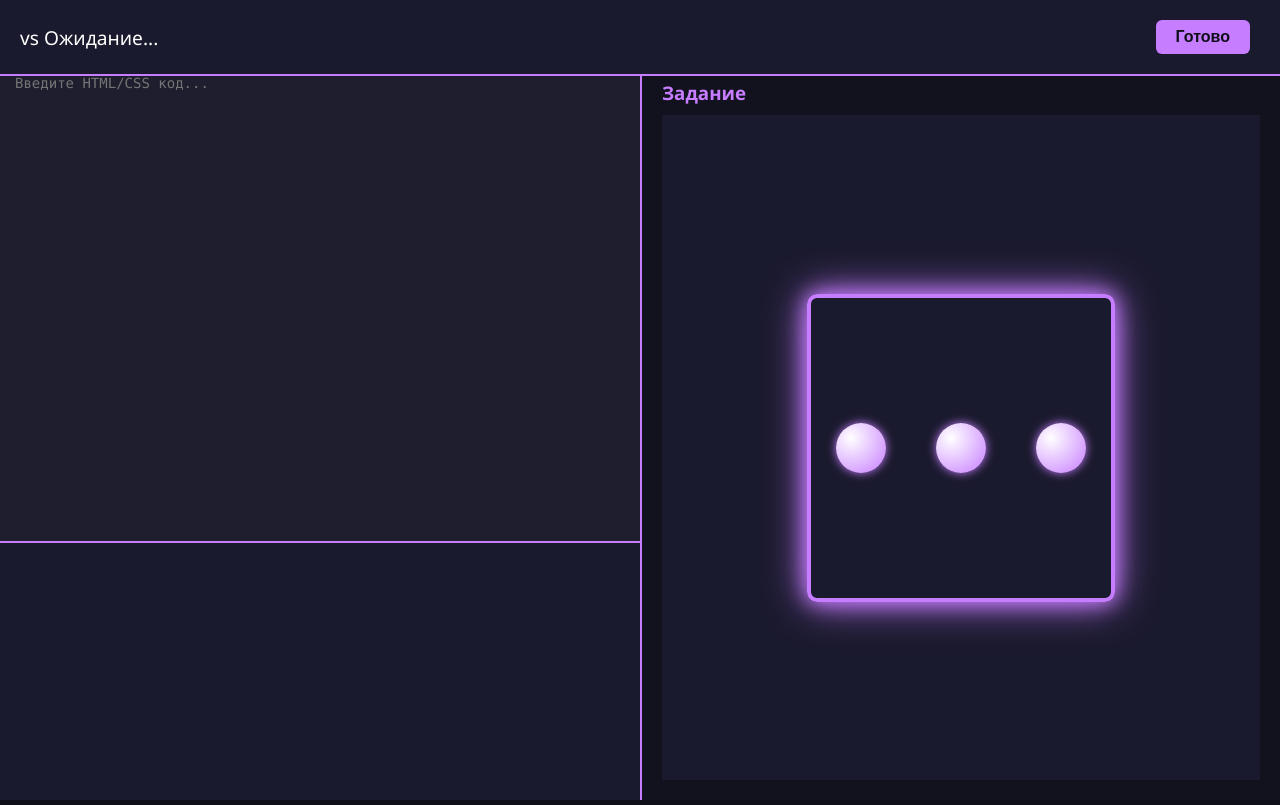
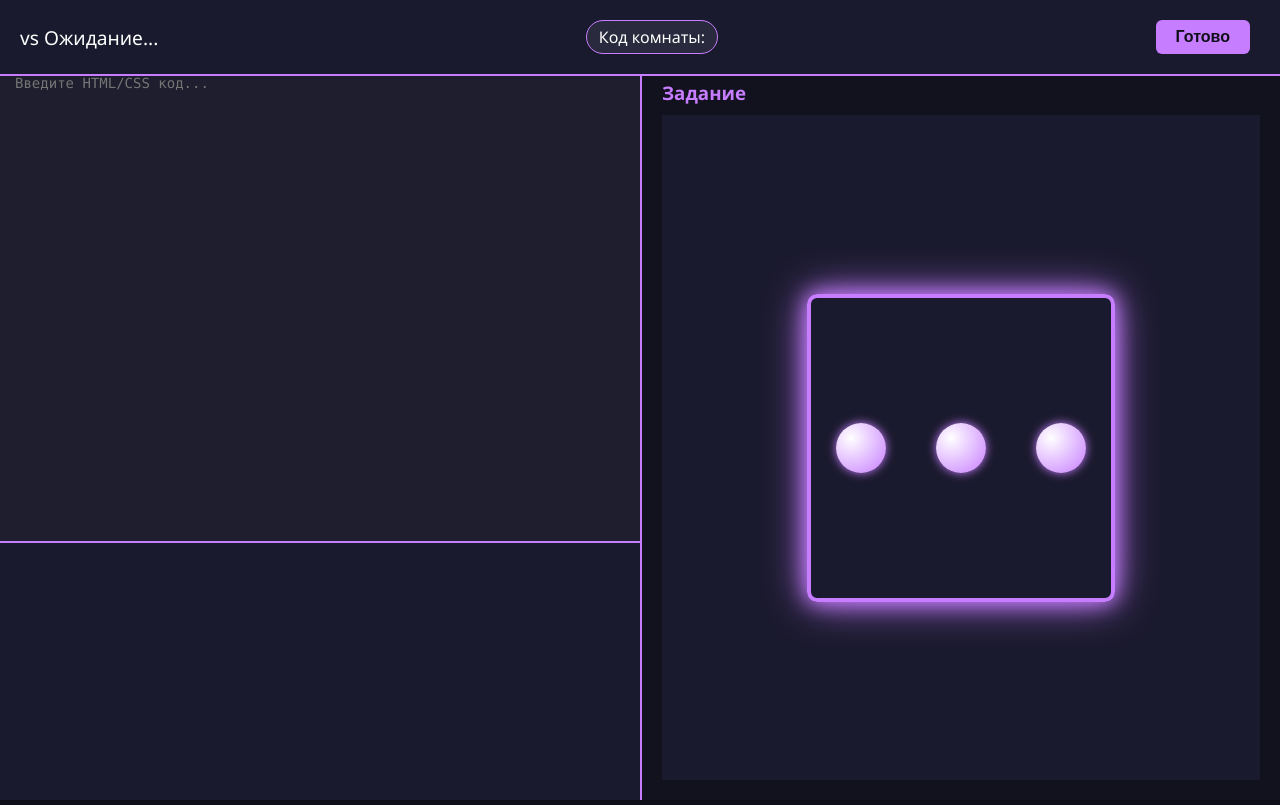
Before and after one commit to muk1m0v/code-duel, a website: page public/room.html in a window 1280 px wide. Drawn offline with nearby package versions, Linux system fonts and the light colour scheme; no server answers.

Commit message:
Добавлено код комнати!

```diff
--- a/public/client.js
+++ b/public/client.js
@@ -1,4 +1,4 @@
-// client.js
+// client.js — добавлено отображение кода комнаты на странице битвы
 const socket = io();
 
 let currentRoomCode = null;
@@ -7,7 +7,6 @@ let gameActive = false;
 
 socket.on('connect', () => {
   mySocketId = socket.id;
-  // если мы на странице комнаты, синхронизируемся
   if (document.getElementById('codeEditor')) {
     requestRoomSync();
   }
@@ -57,7 +56,6 @@ if (document.getElementById('createRoomBtn')) {
       if (res && res.success) {
         currentRoomCode = res.roomCode;
         sessionStorage.setItem('roomCode', currentRoomCode);
-        // сразу переходим в комнату
         window.location.href = '/room';
       } else {
         document.getElementById('errorMsg').textContent = res ? res.message : 'Ошибка создания комнаты';
@@ -100,6 +98,12 @@ if (document.getElementById('codeEditor')) {
 
   if (roomCode) {
     currentRoomCode = roomCode;
+
+    // Показываем код комнаты рядом с кнопкой
+    const roomCodeSpan = document.getElementById('roomCodeValue');
+    if (roomCodeSpan) {
+      roomCodeSpan.textContent = roomCode;
+    }
 
     const editor = document.getElementById('codeEditor');
     const previewFrame = document.getElementById('previewFrame');
@@ -186,7 +190,6 @@ if (document.getElementById('codeEditor')) {
       });
     }
 
-    // если сокет уже подключен — синхронизируемся (обработчик connect уже есть выше)
     if (socket.connected) {
       requestRoomSync();
     }
--- a/public/room.html
+++ b/public/room.html
@@ -11,6 +11,9 @@
   <div id="topBar">
     <div id="playersInfo">
       <span id="myName"></span> vs <span id="opponentName">Ожидание...</span>
+    </div>
+    <div id="roomCodeDisplay">
+      Код комнаты: <strong id="roomCodeValue"></strong>
     </div>
     <button id="submitBtn">Готово</button>
   </div>
--- a/public/style.css
+++ b/public/style.css
@@ -1,4 +1,4 @@
-/* style.css */
+/* style.css — добавлен блок для отображения кода комнаты */
 * {
   margin: 0;
   padding: 0;
@@ -87,6 +87,14 @@ button:hover {
 
 #playersInfo {
   font-size: 1.2rem;
+}
+
+#roomCodeDisplay {
+  font-size: 1rem;
+  background: #2a2a3e;
+  padding: 5px 12px;
+  border-radius: 20px;
+  border: 1px solid #c77dff;
 }
 
 #mainArea {
```
